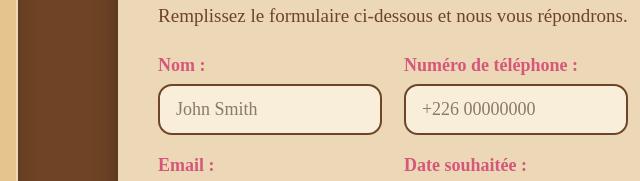
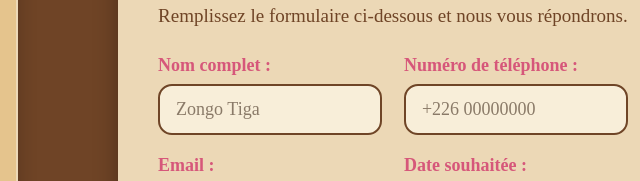
Before and after one commit to sawadogopulcherie544-art/Boutique, a plain HTML site: page contact.html in a window 1280 px wide. Shown: the part 574-755 px from the top of the page, 520-1160 px from the left. Drawn offline with Linux system fonts and the light colour scheme.

Commit message:
contact page updating

```diff
--- a/contact.html
+++ b/contact.html
@@ -75,8 +75,8 @@
 
           <div class="form-group">
             <div class="form-label">
-              <label for="name">Nom :</label>
-              <input type="text" id="name" name="name" placeholder="John Smith" required>
+              <label for="name">Nom complet :</label>
+              <input type="text" id="name" name="name" placeholder="Zongo Tiga" required>
             </div>
 
             <div class="form-label">
```
